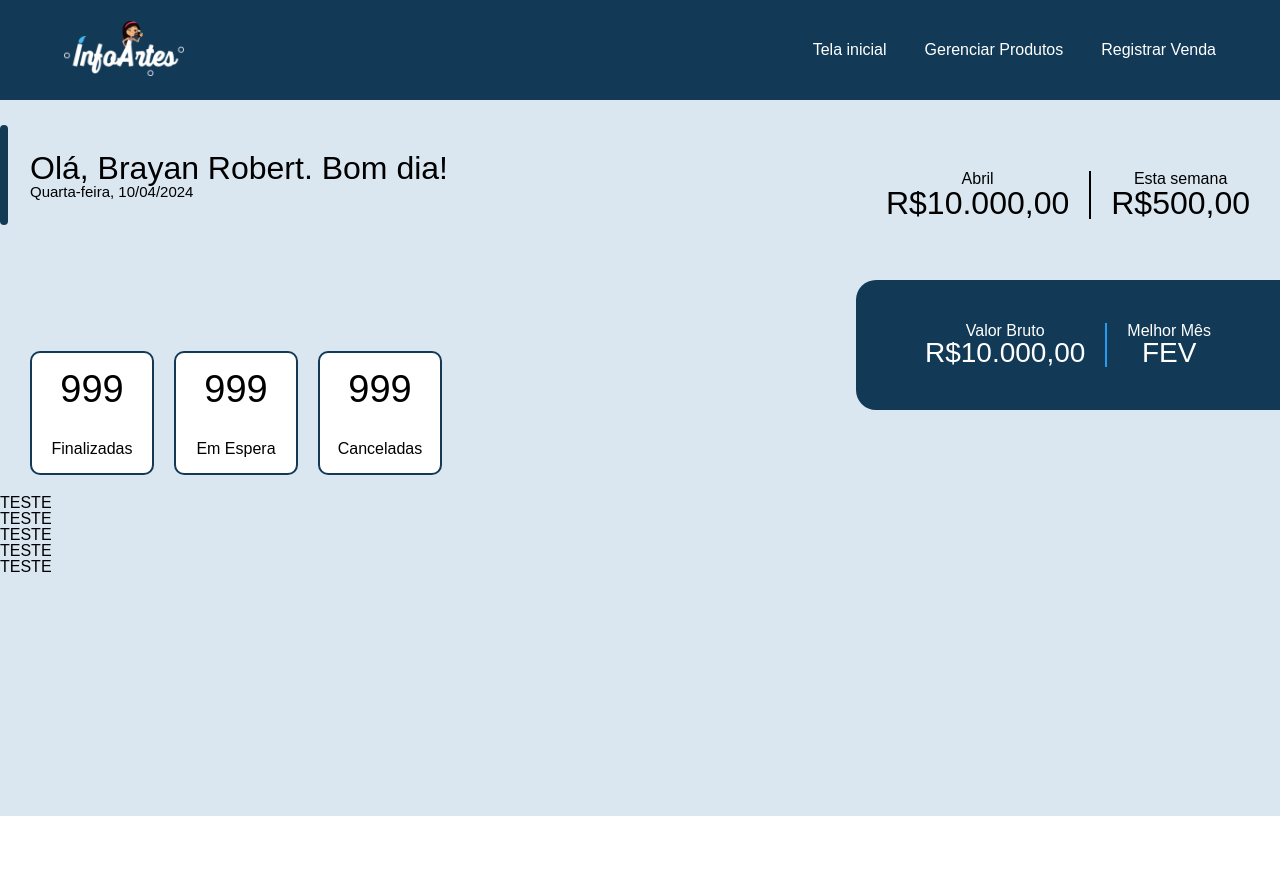
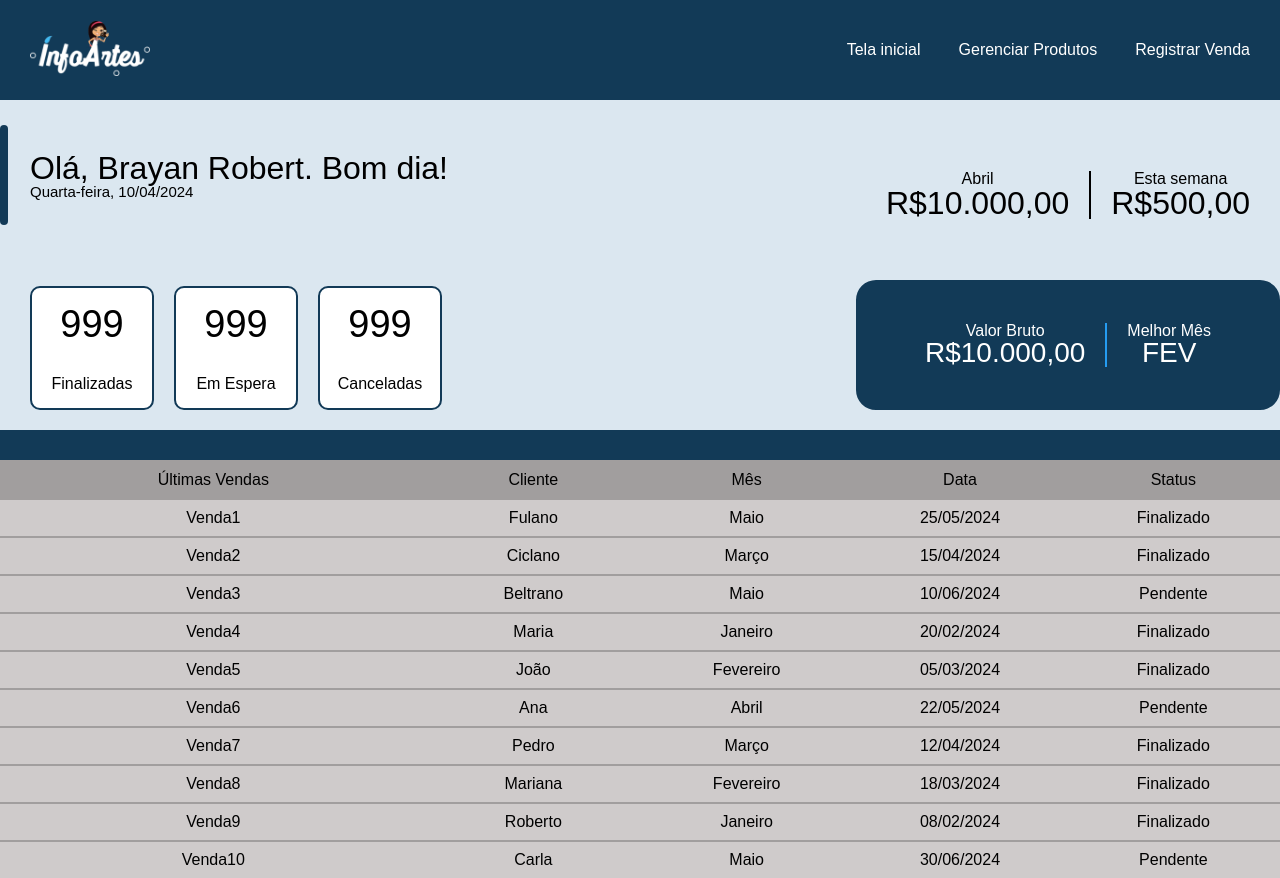
Before and after one commit to BrayanRobertDev01/FRONT_INFOARTES, a React (Create React App) app: page / in a window 1280 px wide. Before the commit the page ends 816 px from the top, so only its background shows below. Built offline with nearby package versions, Linux system fonts and the light colour scheme; a web font is replaced by a local one.

Commit message:
Segundo commit

```diff
--- /dev/null
+++ b/src/components/HomeTable.jsx
@@ -0,0 +1,98 @@
+import React from "react";
+import "../styles/HomeTable.scss";
+
+export default function HomeTable() {
+    const ficInformations = [
+        {
+          title: "Venda1",
+          cliente: "Fulano",
+          mes: "Maio",
+          data: "25/05/2024",
+          status: "Finalizado",
+        },
+        {
+          title: "Venda2",
+          cliente: "Ciclano",
+          mes: "Março",
+          data: "15/04/2024",
+          status: "Finalizado",
+        },
+        {
+          title: "Venda3",
+          cliente: "Beltrano",
+          mes: "Maio",
+          data: "10/06/2024",
+          status: "Pendente",
+        },
+        {
+          title: "Venda4",
+          cliente: "Maria",
+          mes: "Janeiro",
+          data: "20/02/2024",
+          status: "Finalizado",
+        },
+        {
+          title: "Venda5",
+          cliente: "João",
+          mes: "Fevereiro",
+          data: "05/03/2024",
+          status: "Finalizado",
+        },
+        {
+          title: "Venda6",
+          cliente: "Ana",
+          mes: "Abril",
+          data: "22/05/2024",
+          status: "Pendente",
+        },
+        {
+          title: "Venda7",
+          cliente: "Pedro",
+          mes: "Março",
+          data: "12/04/2024",
+          status: "Finalizado",
+        },
+        {
+          title: "Venda8",
+          cliente: "Mariana",
+          mes: "Fevereiro",
+          data: "18/03/2024",
+          status: "Finalizado",
+        },
+        {
+          title: "Venda9",
+          cliente: "Roberto",
+          mes: "Janeiro",
+          data: "08/02/2024",
+          status: "Finalizado",
+        },
+        {
+          title: "Venda10",
+          cliente: "Carla",
+          mes: "Maio",
+          data: "30/06/2024",
+          status: "Pendente",
+        },
+      ];
+
+  return (
+    <div className="HomeTableContainer">
+      <ul>
+        <li>Últimas Vendas</li>
+        <li>Cliente</li>
+        <li>Mês</li>
+        <li>Data</li>
+        <li>Status</li>
+      </ul>
+      {ficInformations.map((a, index) => (
+        <ul className="SalesInformationHome">
+          <li>{a.title}</li>
+          <li>{a.cliente}</li>
+          <li>{a.mes}</li>
+          <li>{a.data}</li>
+          <li>{a.status}</li>
+        </ul>
+      ))}
+    </div>
+  );
+}
--- a/src/pages/Home.jsx
+++ b/src/pages/Home.jsx
@@ -1,5 +1,6 @@
 import React from "react";
 import "../styles/Home.scss";
+import HomeTable from "../components/HomeTable";
 
 export default function Home() {
   return (
@@ -52,11 +53,7 @@ export default function Home() {
         </div>
       </div>
       <div className="bottomContent">
-        <h1>TESTE</h1>
-        <h1>TESTE</h1>
-        <h1>TESTE</h1>
-        <h1>TESTE</h1>
-        <h1>TESTE</h1>
+        <HomeTable />
       </div>
     </div>
   );
--- a/src/styles/Home.scss
+++ b/src/styles/Home.scss
@@ -8,9 +8,8 @@
         display: flex;
         justify-content: space-between;
         padding-bottom: 20px;
-        max-width: 1500px;
-        width: 100%;
         @include centralizarConteudo();
+        @include tamanhoTelaPadrao();
         .LeftBox {
             display: flex;
             flex-direction: column;
@@ -41,7 +40,7 @@
                 display: flex;
                 gap: 20px;
                 margin-left: 30px;
-                height: 250px;
+                height: 185px;
                 align-items: flex-end;
                 div {
                     display: grid;
@@ -81,7 +80,7 @@
         .highlight {
             background-color: $azulEscuro;
             border: 30px solid $azulEscuro;
-            border-radius: 20px 0px 0px 20px;
+            border-radius: 20px 20px 20px 20px;
             color: white;
             text-align: center;
             justify-content: center;
@@ -101,7 +100,11 @@
                 }
             }
         }
-        .bottomContent {
-        }
+    }
+    .bottomContent {
+        width: 100%;
+        padding-top: 30px;
+        background-color: $azulEscuro;
+        height: 57.8%;
     }
 }
--- /dev/null
+++ b/src/styles/HomeTable.scss
@@ -0,0 +1,24 @@
+@import "variables";
+@import "functions";
+
+.HomeTableContainer {
+    max-width: 1400px;
+    @include centralizarConteudo();
+    ul {
+        // padding: 5px;
+        background-color: rgb(161, 158, 158);
+        display: grid;
+        grid-template-columns: 1fr 0.5fr 0.5fr 0.5fr 0.5fr;
+        li{
+            padding: 10px;
+            text-align: center;
+            border-top: 2px solid rgb(161, 158, 158);
+            &:first-child{
+                border-left: none;
+            }
+        }
+    }
+    .SalesInformationHome{
+        background-color: rgb(207, 203, 203);
+    }
+}
--- a/src/styles/NavBar.scss
+++ b/src/styles/NavBar.scss
@@ -14,6 +14,7 @@
         align-items: center;
         justify-content: space-between;
         img {
+            margin-left: 30px;
             max-width: 120px;
             &:hover {
                 filter: brightness(0.95);
@@ -22,6 +23,7 @@
         .links {
             display: flex;
             gap: 38px;
+            margin-right: 30px;
             a {
                 text-decoration: none;
                 color: white;
--- a/src/styles/functions.scss
+++ b/src/styles/functions.scss
@@ -5,5 +5,5 @@
 
 @mixin tamanhoTelaPadrao() {
     width: 1500px;
-    max-width: 90%;
+    max-width: 100%;
 }
```
